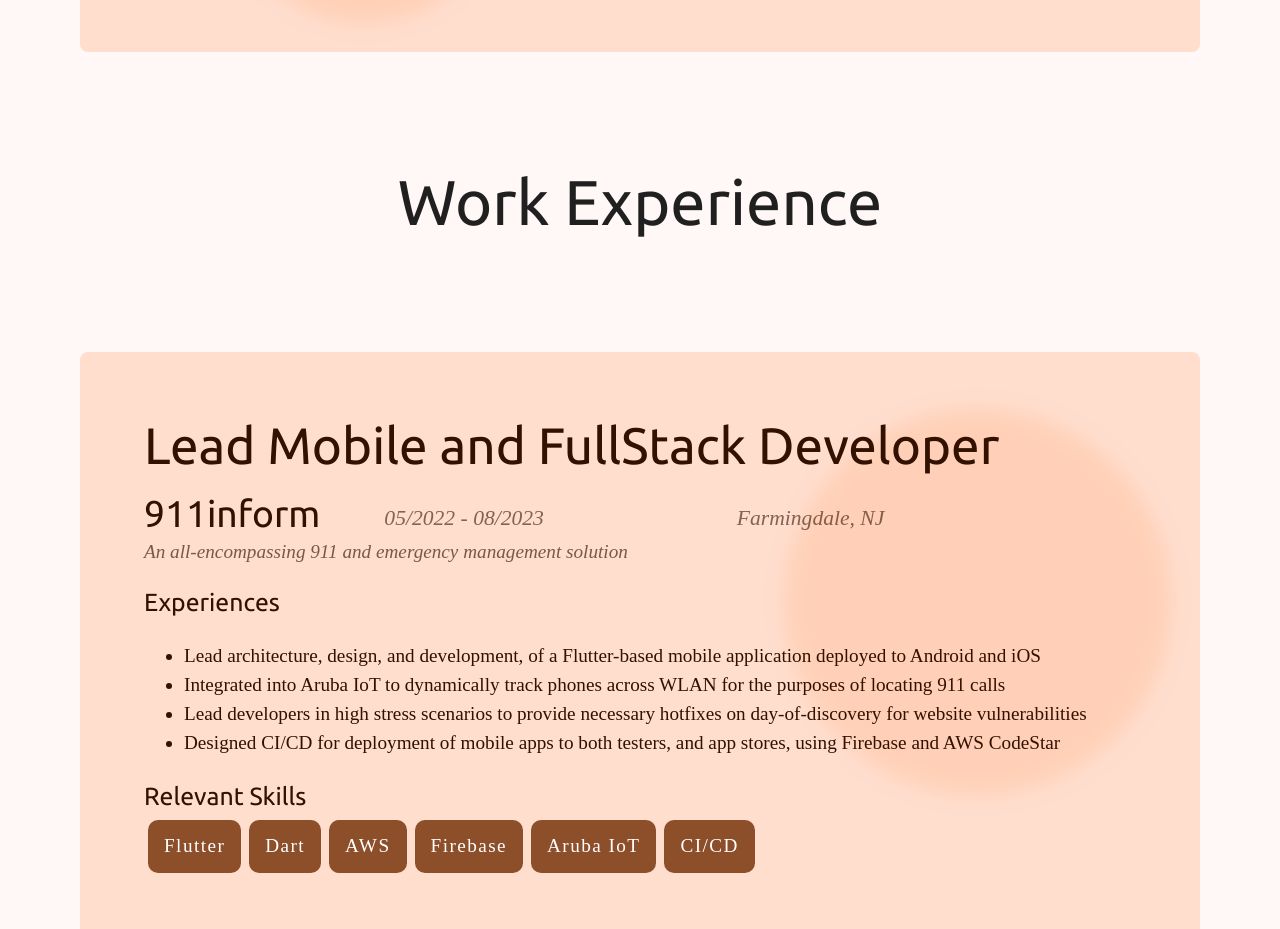
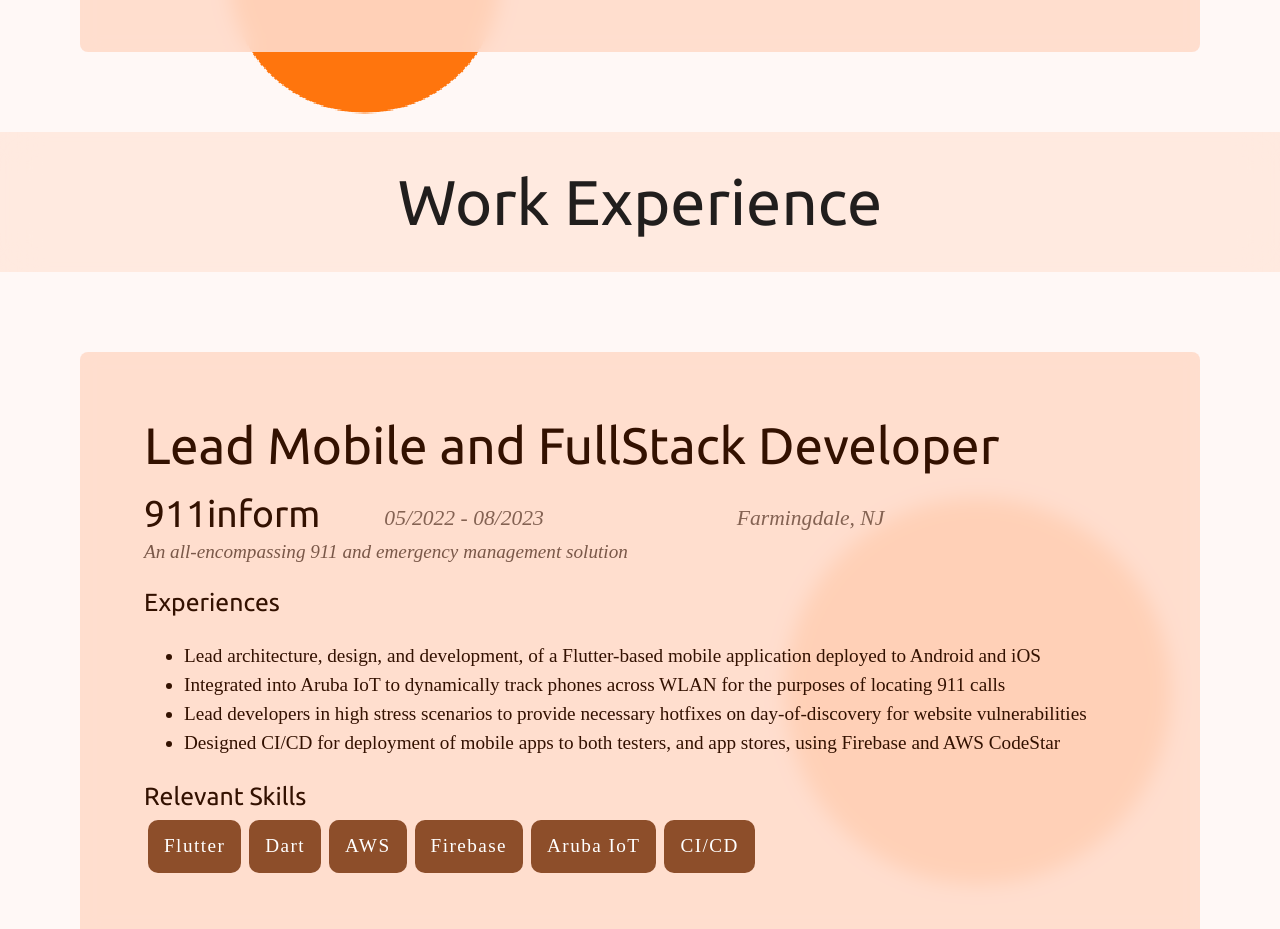
Before and after one commit to john-cinquegrana/ReactPersonalSite, a React (Vite) app: page / in a window 1280 px wide. Shown: the part 1240-2169 px from the top of the page. Built offline with nearby package versions, Linux system fonts and the light colour scheme.

Commit message:
Transparent background around the titles

```diff
--- a/src/components/pages/Home.tsx
+++ b/src/components/pages/Home.tsx
@@ -1,12 +1,21 @@
 import React from 'react';
 import AboutMe from '../content/AboutMe';
-import { Box, Typography } from '@mui/material';
+import { Box, Typography, useTheme } from '@mui/material';
 import MainHeader from '../MainHeader';
 import WorkExperience from '../cards/WorkExperience';
 import SocialBar from '../content/SocialBar';
 import BubbbleSvg from './../../assets/circle-scatter.svg';
+import Color from 'color';
 
 const Home: React.FC = () => {
+	const theme = useTheme();
+
+	// Add opacity to the background of the card element
+	// const backgroundColor = Color(theme.palette.background.default)
+	const backgroundColor = Color(theme.palette.primaryContainer)
+		.alpha(0.5)
+		.string();
+
 	return (
 		<Box
 			sx={{
@@ -25,19 +34,34 @@ const Home: React.FC = () => {
 					justifyContent: 'flex-start',
 					alignItems: 'stretch',
 					padding: '0px',
+					imageRendering: 'crisp-edges',
 					backgroundImage: `url(${BubbbleSvg})`,
 					backgroundRepeat: 'repeat-y',
 					backgroundSize: '100% auto',
+					'@keyframes swim': {
+						from: {
+							backgroundPosition: 'center 6500px',
+						},
+						to: { backgroundPosition: 'center 0px' },
+					},
+					animation: 'swim 3600s infinite linear',
 				}}
 			>
 				<AboutMe />
+				<Box>
 					<Typography
 						variant='h2'
 						padding={4}
 						align='center'
+						sx={{
+							backdropFilter: 'blur(20px)',
+							backgroundColor: backgroundColor,
+							width: 'auto',
+						}}
 					>
 						Work Experience
 					</Typography>
+				</Box>
 				<WorkExperience
 					title='Lead Mobile and FullStack Developer'
 					company='911inform'
```
Lines whose indentation alone changed are shown as unchanged.
